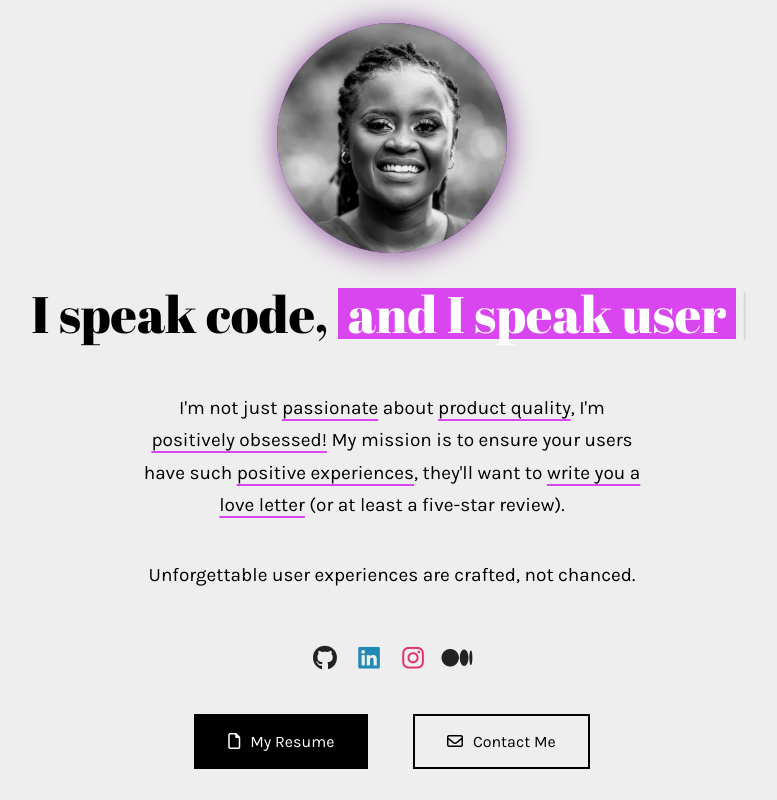
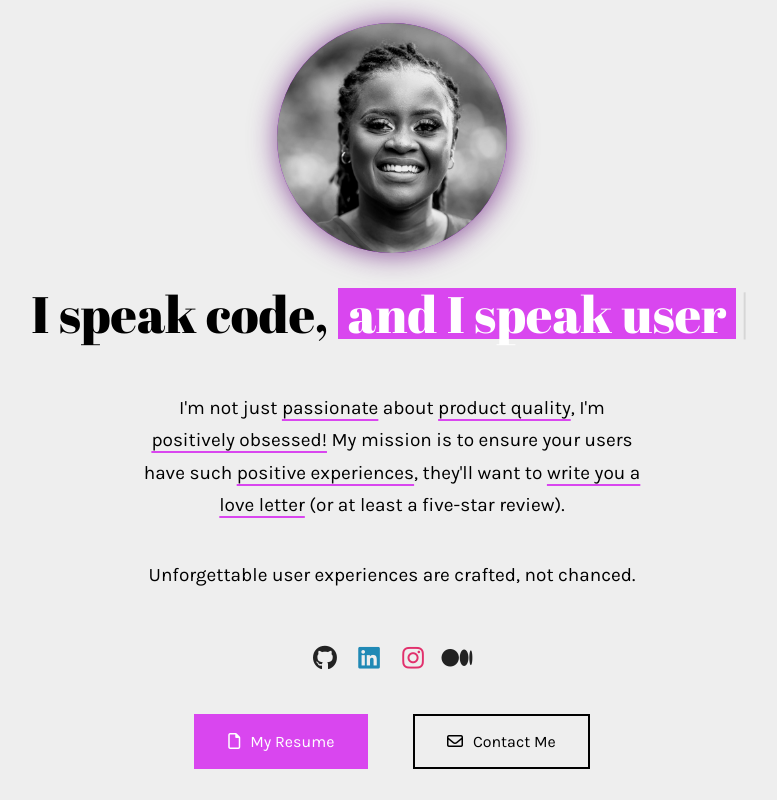
Before and after one commit to WNjihia/portfolio, a plain HTML site: page index.html in a window 1280 px wide. In both pictures the pointer is over the link "My Resume". Shown: the whole page, without its empty margins (248-1025 px from the left). Drawn offline with Linux system fonts and the light colour scheme.

Commit message:
change button color

```diff
--- a/assets/css/styles.css
+++ b/assets/css/styles.css
@@ -237,7 +237,8 @@ body {
 }
 
 .button-link:hover{
-    background-color: var(--text-color);
+    background-color: var(--highlight-pink);
+    border-color: var(--highlight-pink);
     color: var(--highlight-text-color);
 }
 
```
